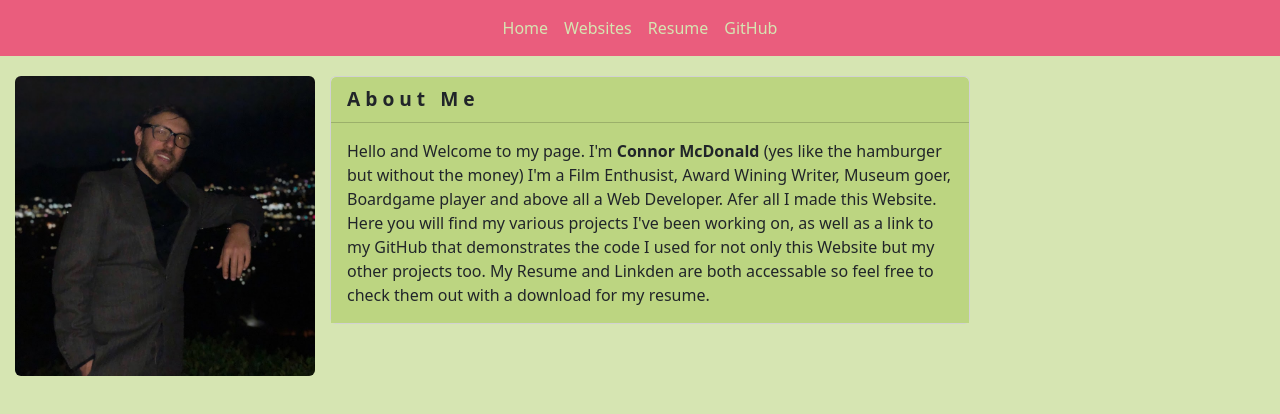
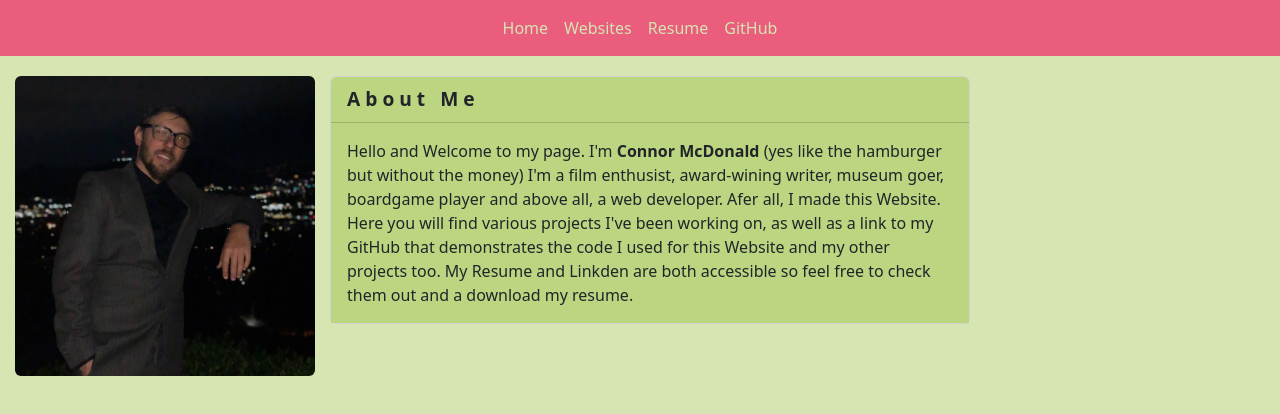
Before and after one commit to I3orborygmos/Dev-Page, a React (Create React App) app: page / in a window 1280 px wide. Shown: the top 414 px of the page. Built offline with nearby package versions, Linux system fonts and the light colour scheme.

Commit message:
third commit

```diff
--- a/src/comp/home.js
+++ b/src/comp/home.js
@@ -13,12 +13,12 @@ export default function Home () {
                 <Card.Body>
                 <Card.Text>
             Hello and Welcome to my page. I'm <strong>Connor McDonald</strong> {'(yes like the hamburger but without the money) '}
-            I'm a Film Enthusist, Award Wining Writer, Museum goer, Boardgame player
-            and above all a Web Developer.
-            Afer all I made this Website. Here you will find my various projects I've been working on,
-            as well as a link to my GitHub that demonstrates the code I used for not only this Website but
+            I'm a film enthusist, award-wining writer, museum goer, boardgame player
+            and above all, a web developer.
+            Afer all, I made this Website. Here you will find various projects I've been working on,
+            as well as a link to my GitHub that demonstrates the code I used for this Website and
             my other projects too.
-            My Resume and Linkden are both accessable so feel free to check them out with a download for my resume.
+            My Resume and Linkden are both accessible so feel free to check them out and a download my resume.
                 </Card.Text>
                 </Card.Body>
             </Card>
--- a/src/comp/websites.js
+++ b/src/comp/websites.js
@@ -13,7 +13,7 @@ export default function Websites() {
                     Here is a Buch of websites I've build myself using what I have learned.
                 </Card.Text>
                 <Stack gap={2}>
-                <Card.Link  href="https://symphonious-horse-dc17c7.netlify.app/"  target='_blank'>Online Bussiness Card</Card.Link>
+                <Card.Link  href="https://symphonious-horse-dc17c7.netlify.app/"  target='_blank'>Online Business Card</Card.Link>
                 <Card.Link  href="https://splendid-taiyaki-60c048.netlify.app"  target='_blank'>My Travel Journal</Card.Link>
                 <Card.Link  href="https://delicate-brigadeiros-f7b2d9.netlify.app/"  target='_blank'>Solve the Riddle</Card.Link>
                 </Stack>
```
